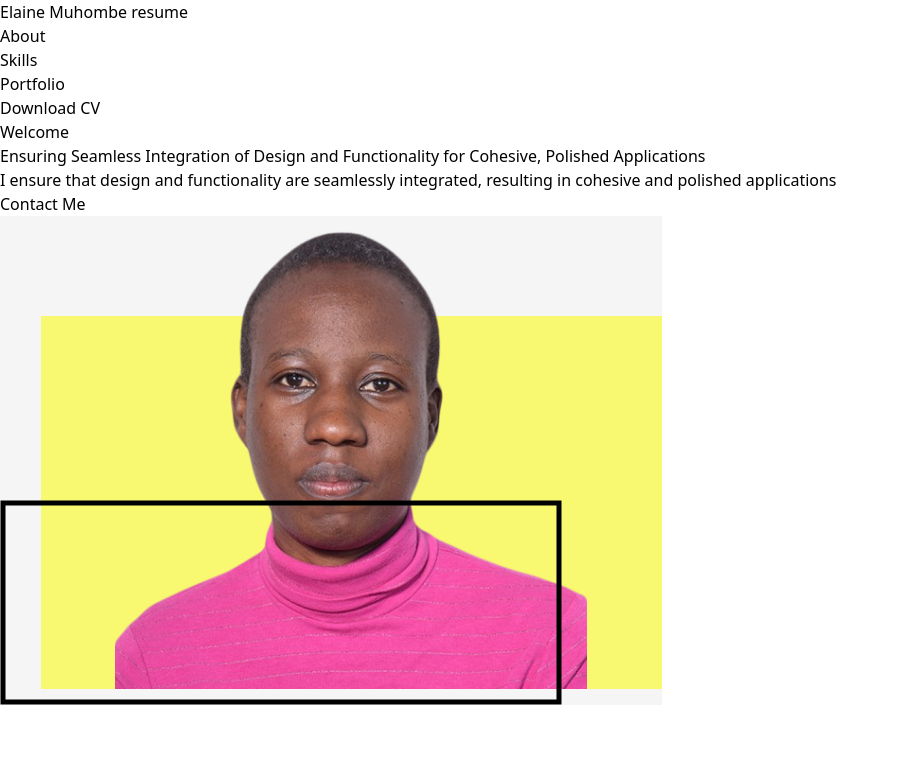
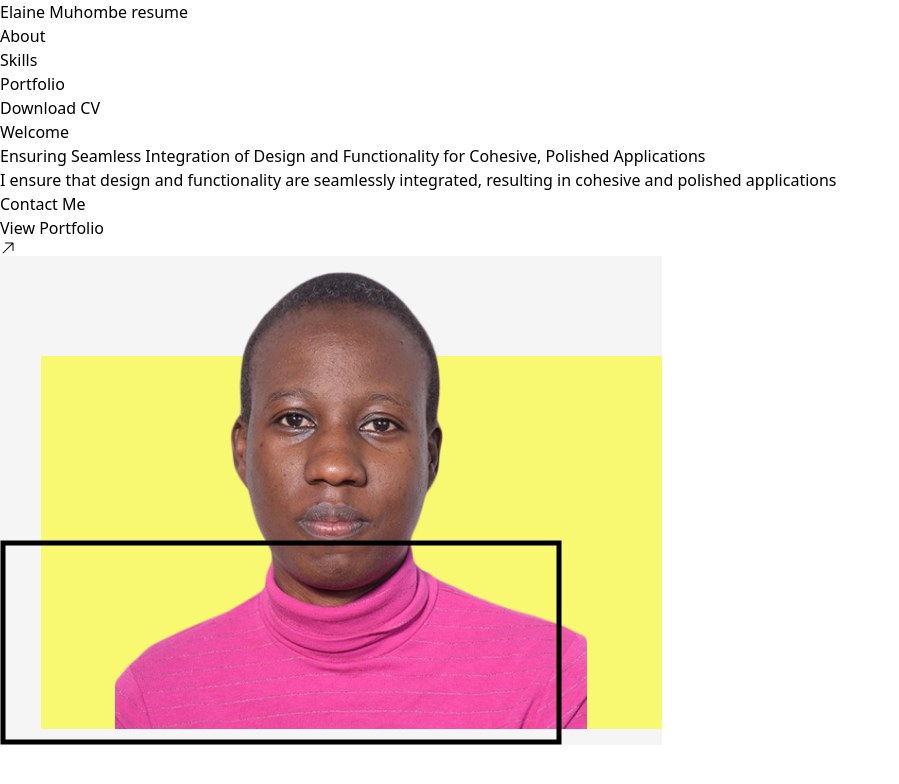
Before and after one commit to elamuhombe/portfolio, a React (Vite) app in the folder client/: page / in a window 1280 px wide. Shown: the top 784 px of the page, without its empty margins (0-899 px from the left). Built offline with nearby package versions, Linux system fonts and the light colour scheme.

Commit message:
feat: Add ViewPortfolio component and add logic to handle button click to navigate to the portfolio section. -Install react icons - Update package-lock.json to include react icon - Render ViewPortfolio component in SectionTitle component

```diff
--- a/client/package.json
+++ b/client/package.json
@@ -11,7 +11,8 @@
   },
   "dependencies": {
     "react": "^18.3.1",
-    "react-dom": "^18.3.1"
+    "react-dom": "^18.3.1",
+    "react-icons": "^5.2.1"
   },
   "devDependencies": {
     "@types/react": "^18.3.3",
--- /dev/null
+++ b/client/src/components/about/ViewPortfolio.tsx
@@ -0,0 +1,18 @@
+import React from 'react';
+import { HiArrowUpRight } from "react-icons/hi2";
+
+
+const ViewPortfolio: React.FC= () => {
+  const handleButtonClick = () => {
+    // Logic to handle button click to navigate to the portfolio section
+    window.location.href = '#portfolio';
+  };
+
+  return (
+    <div className="view-portfolio">
+      <button onClick={handleButtonClick}>View Portfolio<HiArrowUpRight /></button>
+    </div>
+  );
+};
+
+export default ViewPortfolio;
--- a/client/src/components/shared/SectionTitle.tsx
+++ b/client/src/components/shared/SectionTitle.tsx
@@ -2,6 +2,7 @@
 import React from "react";
 import { SectionTitleProps } from "./../../types";
 import CTAButton from "./CTAButton";
+import ViewPortfolio from "../about/ViewPortfolio";
 
 // Functional component that accepts props
 const SectionTitle: React.FC<SectionTitleProps> = ({ title, className }) => {
@@ -26,6 +27,8 @@ const SectionTitle: React.FC<SectionTitleProps> = ({ title, className }) => {
           window.location.href = "#about";
         }}
       />
+       {/* ViewPortfolio component that redirects to the "#portfolio" section when clicked */}
+      <ViewPortfolio />
     </div>
   );
 };
```
Also changed, not shown: 1 other file (tests, documents, lock files or other folders).
